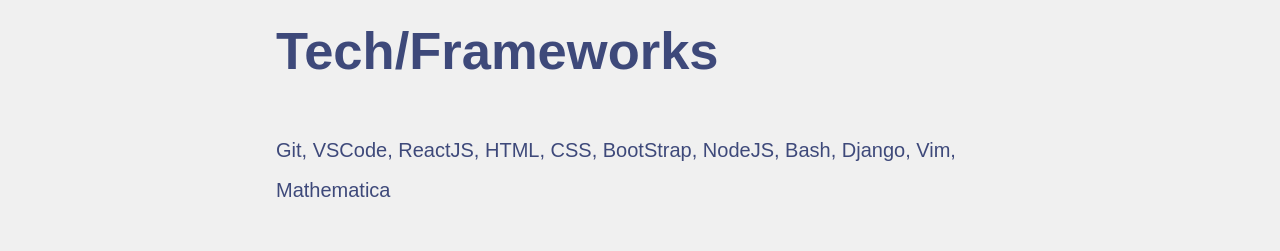
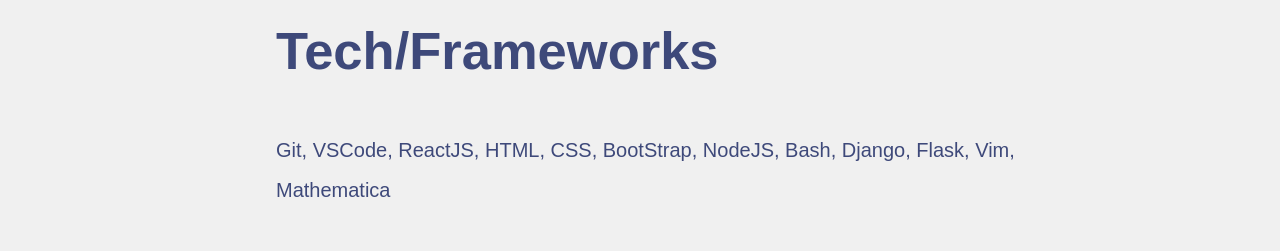
Before and after one commit to ChrisWu989/personalportfolio, a React (Create React App) app: page / in a window 1280 px wide. Shown: the part 1220-1471 px from the top of the page. Built offline with nearby package versions, Linux system fonts and the light colour scheme.

Commit message:
update Home

```diff
--- a/src/pages/Home.js
+++ b/src/pages/Home.js
@@ -34,7 +34,7 @@
           <li className="item">
             <h2>Tech/Frameworks</h2>
             <span>
-              Git, VSCode, ReactJS, HTML, CSS, BootStrap, NodeJS, Bash, Django, Vim, Mathematica
+              Git, VSCode, ReactJS, HTML, CSS, BootStrap, NodeJS, Bash, Django, Flask, Vim, Mathematica
             </span>
           </li>
           <li className="item">
```
